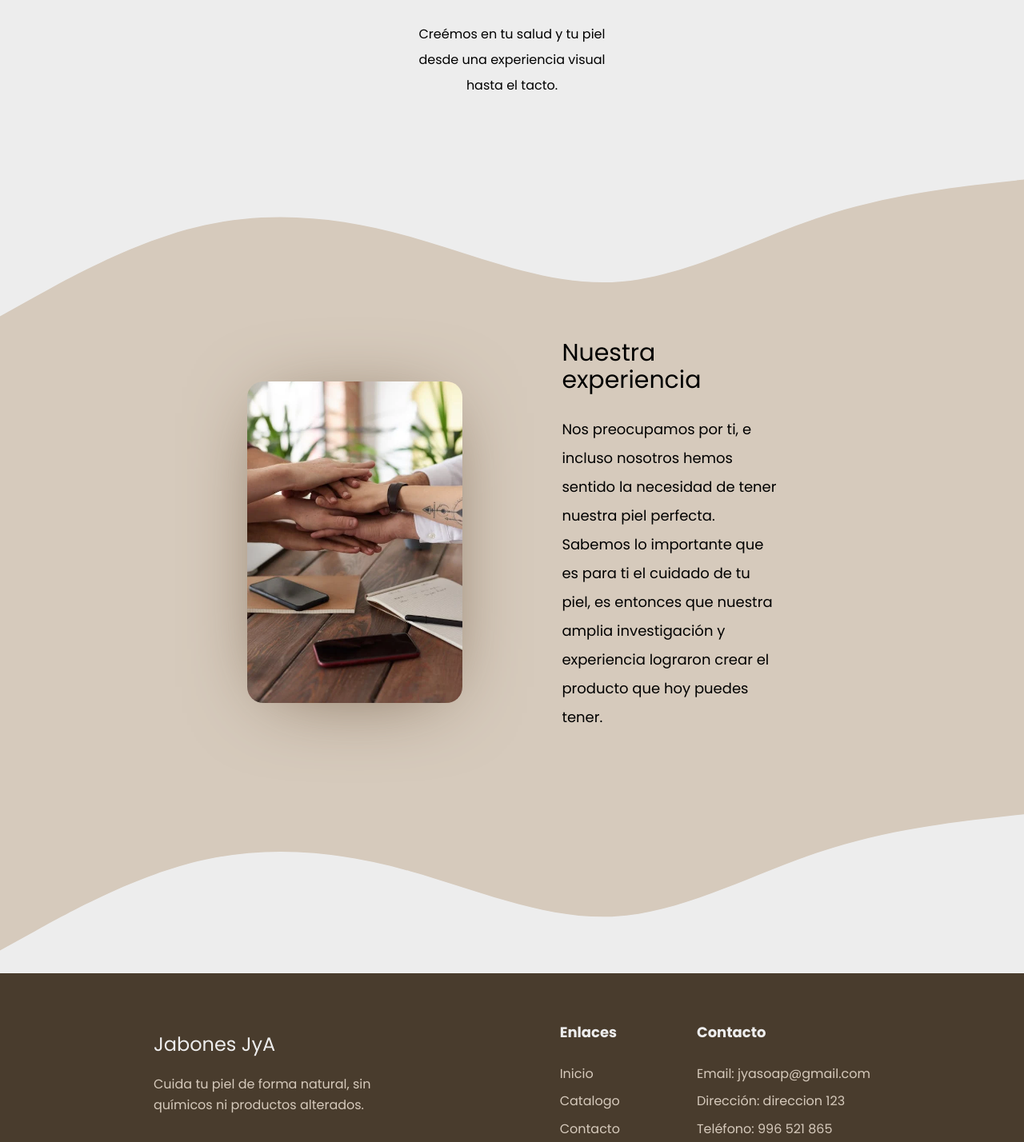
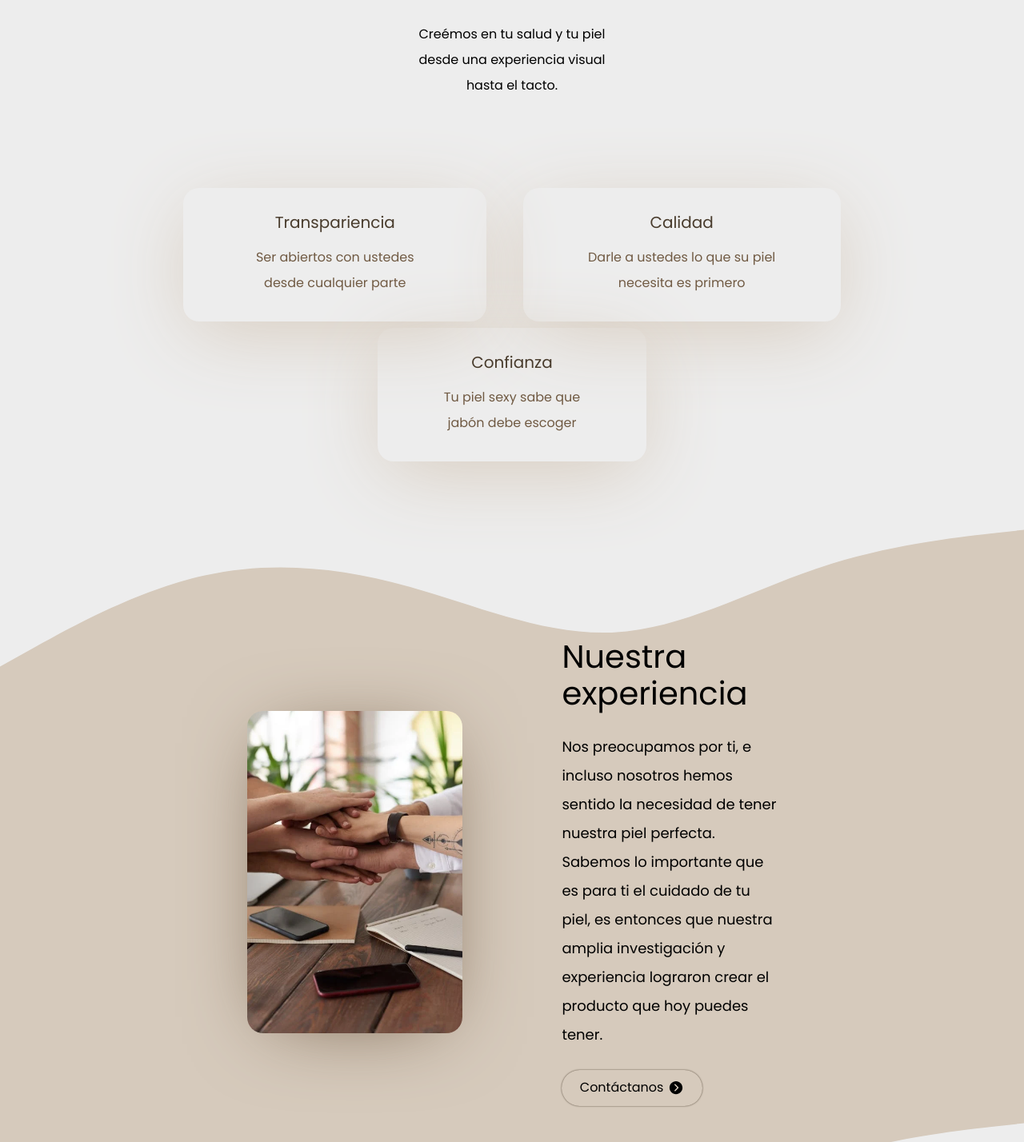
Before and after one commit to donatto22/jabones-jya, a React (Vite) app: page /about in a window 1280 px wide. Shown: the part 200-1628 px from the top of the page at 80% size. Built offline with nearby package versions, Linux system fonts and the light colour scheme.

Commit message:
Se añaden unas pequeñas tarjetas en la pagina de nosotros

```diff
--- a/package.json
+++ b/package.json
@@ -13,6 +13,7 @@
     "@chakra-ui/react": "^2.8.2",
     "@emotion/react": "^11.11.4",
     "@emotion/styled": "^11.11.5",
+    "aos": "^2.3.4",
     "framer-motion": "^11.0.28",
     "i": "^0.3.7",
     "npm": "^10.5.2",
--- a/src/JabonesApp.jsx
+++ b/src/JabonesApp.jsx
@@ -1,6 +1,16 @@
 import { JabonesRouter } from "./router/JabonesRouter"
 
+import Aos from "aos";
+import "aos/dist/aos.css";
+import { useEffect } from "react";
+
 export const JabonesApp = () => {
+    useEffect(() => {
+        Aos.init({
+            once: true
+        })
+    }, [])
+
     return (
         <JabonesRouter />
     )
--- /dev/null
+++ b/src/jabonesapp/components/Values.jsx
@@ -0,0 +1,22 @@
+import { Stack, Text } from "@chakra-ui/react"
+
+const CardValue = ({ title, description, aosDuration }) => {
+    return (
+        <Stack gap='1em' textAlign='center'py='2em' borderRadius='20px'
+        alignItems='center' boxShadow='0 20px 100px -10px var(--soap)'
+        data-aos='fade-up' data-aos-duration={ aosDuration }>
+            <Text m='0' p='0' fontSize='20px' color='var(--dark-brown)'>{title}</Text>
+            <Text m='0' p='0' w='60%' lineHeight='2' color='var(--brown)'>{description}</Text>
+        </Stack>
+    )
+}
+
+export const Values = () => {
+  return (
+    <Stack direction='row' justifyContent='space-evenly' flexWrap='wrap'>
+        <CardValue aosDuration='1300' title='Transpariencia' description='Ser abiertos con ustedes desde cualquier parte'/>
+        <CardValue aosDuration='1400' title='Calidad' description='Darle a ustedes lo que su piel necesita es primero'/>
+        <CardValue aosDuration='1500' title='Confianza' description='Tu piel sexy sabe que jabón debe escoger' />
+    </Stack>
+  )
+}
--- /dev/null
+++ b/src/jabonesapp/components/atomic/PersonalizedButton.jsx
@@ -0,0 +1,18 @@
+import { Button } from "@chakra-ui/react"
+import { IoIosArrowDroprightCircle } from "react-icons/io"
+
+export const PersonalizedButton = ({ text, shadow, onClick }) => {
+  return (
+      <Button cursor='pointer' gap='6px' transition='all .2s' onClick={ onClick }
+          border='0' boxShadow={shadow && '0 0 2px var(--dark-brown)'} padding='.8em 1.4em' borderRadius='30px' bgColor='var(--soap)'
+          sx={{
+              '&:hover': {
+                  bgColor: 'var(--brown)',
+                  color: 'var(--white)'
+              }
+          }}>
+          { text }
+          <IoIosArrowDroprightCircle size='20px' />
+      </Button>
+  )
+}
--- a/src/jabonesapp/pages/AboutUs.jsx
+++ b/src/jabonesapp/pages/AboutUs.jsx
@@ -4,40 +4,46 @@ import { JabonesLayout } from "../layout/JabonesLayout"
 import WaveTop from '../../assets/wave-top.svg'
 import WaveBottom from '../../assets/wave-bottom.svg'
 import MisionImg from '../../assets/mision.webp'
+import { PersonalizedButton } from "../components/atomic/PersonalizedButton"
+import { Values } from "../components/Values"
 
 const AboutUs = () => {
     return (
         <JabonesLayout>
-            <Stack w='70%' m='4em auto 0' direction='column' gap='4em'>
-                <Stack direction='column' alignItems='center'>
-                    <Text fontSize='40px' m='0' mb='.1em' color='var(--brown)'>Acerca de nosotros</Text>
-                    <Text w='30%' textAlign='center' lineHeight='2'>Creémos en tu salud y tu piel desde una experiencia visual hasta el tacto. </Text>
+            <Stack w='70%' m='4em auto 0' direction='column' gap='6em'>
+                <Stack direction='column' alignItems='center' textAlign='center'>
+                    <Text fontSize='40px' m='0' mb='.1em' color='var(--brown)' data-aos='fade-up' data-aos-duration="1000">Transformamos vidas</Text>
+                    <Text w='30%' lineHeight='2' data-aos='fade-up' data-aos-duration="1200">Creémos en tu salud y tu piel desde una experiencia visual hasta el tacto. </Text>
                 </Stack>
+
+                <Values/>
             </Stack>
 
-            <Box>
+            <Stack gap='0'>
                 <Image loading="lazy" src={WaveTop} />
 
                 <Box bgColor='var(--soap)'>
-                    <Stack width='70%' m='0 auto' alignItems='center'
+                    <Stack width='70%' m='-4em auto' alignItems='center'
                     direction='row' justifyContent='space-evenly'>
                         <Box w='30%' boxShadow='0 10px 100px -30px var(--brown)' zIndex='1' borderRadius='20px' borderRight='20px' overflow='hidden'>
                             <Image loading="lazy" src={MisionImg}/>
                         </Box>
 
-                        <Stack w='30%' height='100%'>
-                            <Text fontSize='30px' m='0'>Nuestra experiencia</Text>
+                        <Stack w='30%' height='100%' alignItems='start'>
+                            <Text fontSize='40px' m='0'>Nuestra experiencia</Text>
                             <Text lineHeight='2' fontSize='18px'>
                                 Nos preocupamos por ti, e incluso nosotros hemos sentido la necesidad de tener nuestra piel perfecta.
 
                                 Sabemos lo importante que es para ti el cuidado de tu piel, es entonces que nuestra amplia investigación y experiencia lograron  crear el producto que hoy puedes tener.
                             </Text>
+
+                            <PersonalizedButton text='Contáctanos' shadow/>
                         </Stack>
                     </Stack>
                 </Box>
 
                 <Image loading="lazy" src={WaveBottom} />
-            </Box>
+            </Stack>
         </JabonesLayout>
     )
 }
--- a/src/jabonesapp/views/TrendingProducts.jsx
+++ b/src/jabonesapp/views/TrendingProducts.jsx
@@ -1,11 +1,11 @@
-import { Box, Text, HStack, VStack, Image, Button } from '@chakra-ui/react'
+import { Box, Text, HStack, VStack } from '@chakra-ui/react'
 
 import StarRatings from 'react-star-ratings'
 
 // imagenes
 import GlicerineSoap from '../../assets/glicerine_soap.png'
 import Exfoliante from '../../assets/exfoliante_de_canela.jpg'
-import { IoIosArrowDroprightCircle } from 'react-icons/io'
+import { PersonalizedButton } from '../components/atomic/PersonalizedButton'
 
 const ProductCard = ({ imageUrl, productTitle, productDescription, price }) => {
     return (
@@ -38,17 +38,7 @@ export const TrendingProducts = () => {
                     <Text fontSize='30px' m={0} fontWeight='500' lineHeight='1.6'>Nuestros productos en tendencia</Text>
                     <Text lineHeight='1.6'>Descubre nuestros productos más solicitados para el cuidado de la piel. Desde clásicos, exfoliantes hasta de frutas nativas. Estos jabones te ayudarán a mejorar lo que necesites.</Text>
 
-                    <Button cursor='pointer' display='flex' gap='6px' transition='all .2s'
-                        border='0' padding='.8em 1.4em' borderRadius='30px' bgColor='var(--soap)'
-                        sx={{
-                            '&:hover': {
-                                bgColor: 'var(--brown)',
-                                color: 'var(--white)'
-                            }
-                        }}>
-                        Ver todos
-                        <IoIosArrowDroprightCircle size='20px' />
-                    </Button>
+                    <PersonalizedButton />
                 </VStack>
 
                 <HStack width='70%' justify='end' spacing='4em'>
```
Also changed, not shown: 1 other file (tests, documents, lock files or other folders).
